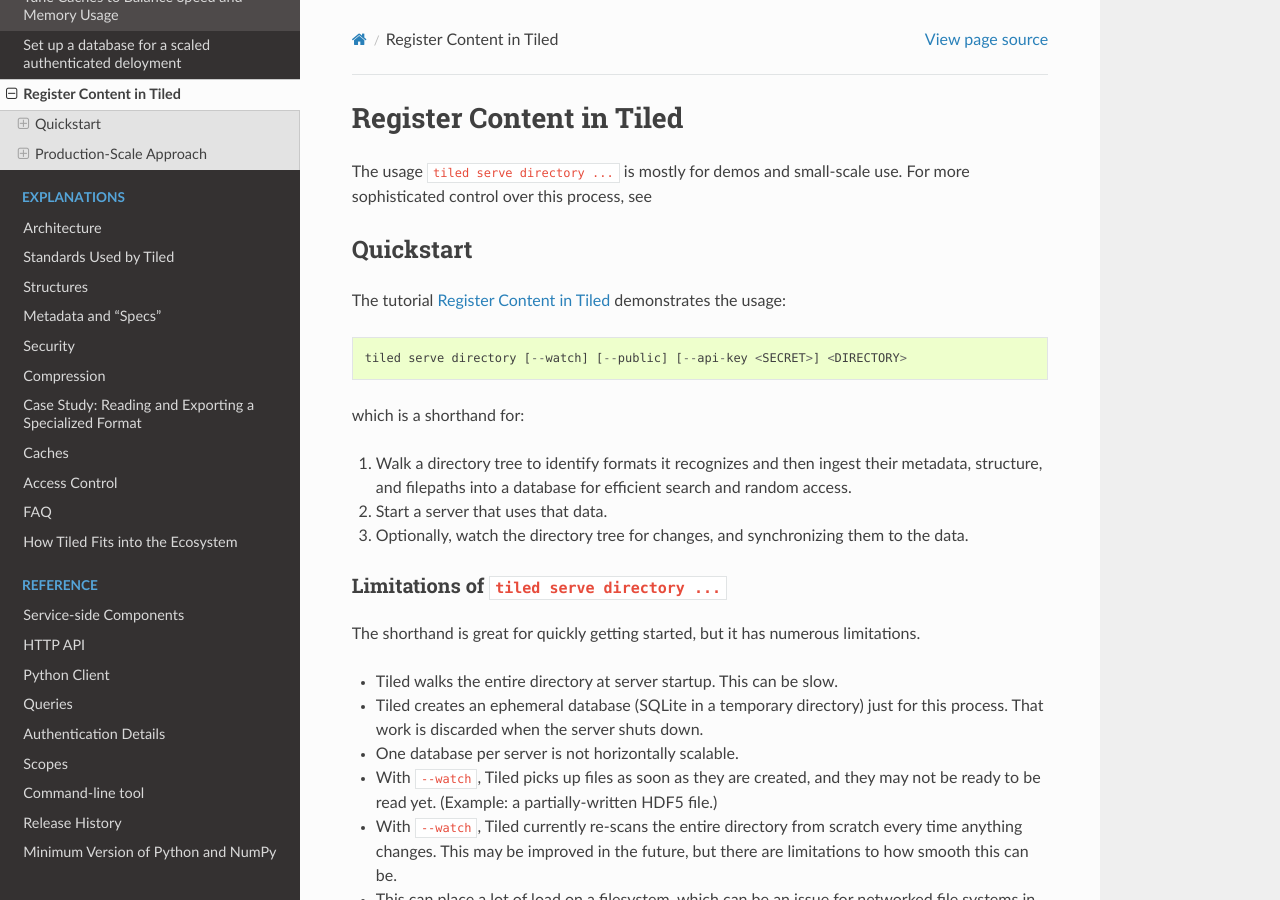
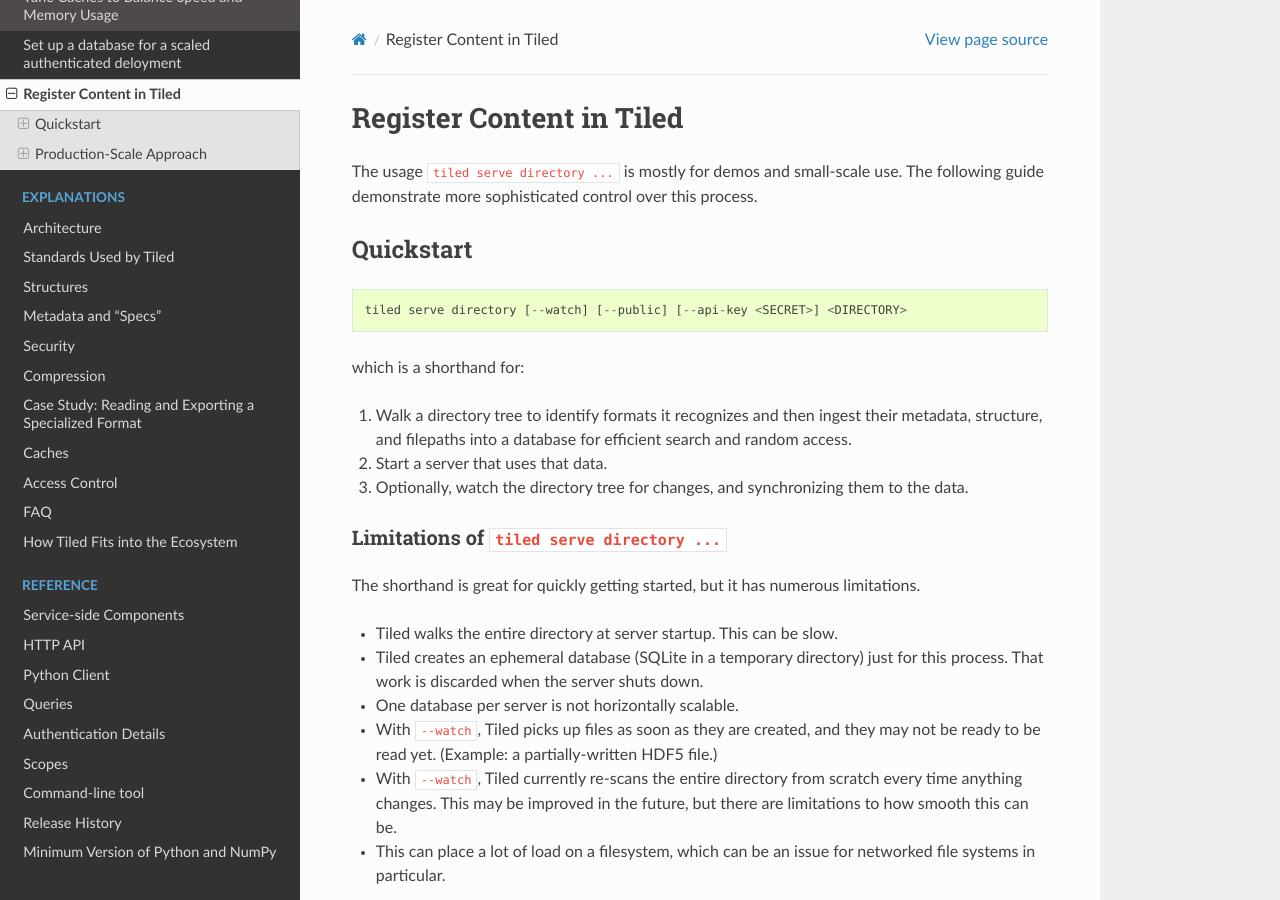
Before and after one commit to bluesky/tiled, a Sphinx documentation site: the page built from docs/source/how-to/register.md, in a window 1280 px wide and 900 px high. Built offline with Sphinx 7.4.7 and the Read the Docs theme 2.0.0, drawn with Linux system fonts in a browser that asks for light colours; pages that are not in the unit, such as notebooks, are missing from menus; the version number could not be read and is left out.

Commit message:
Fix copy/paste mistake
Co-authored-by: Padraic Shafer <76011594+padraic-shafer@users.noreply.github.com>

````diff
--- a/docs/source/how-to/register.md
+++ b/docs/source/how-to/register.md
@@ -1,11 +1,10 @@
 # Register Content in Tiled
 
 The usage `tiled serve directory ...` is mostly for demos and small-scale use.
-For more sophisticated control over this process, see
+The following guide demonstrate more sophisticated control over this process.
 
 ## Quickstart
 
-The tutorial {doc}`../how-to/register` demonstrates the usage:
 
 ```
 tiled serve directory [--watch] [--public] [--api-key <SECRET>] <DIRECTORY>
````
